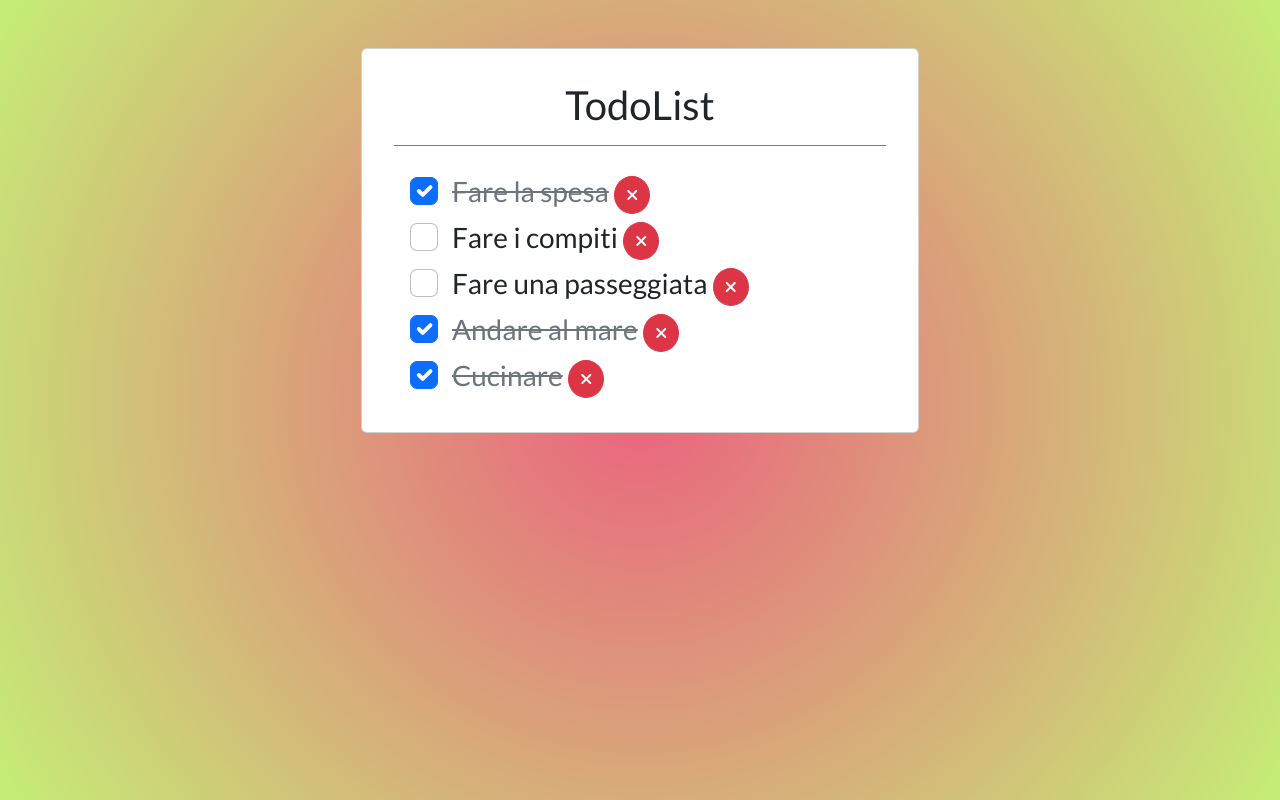
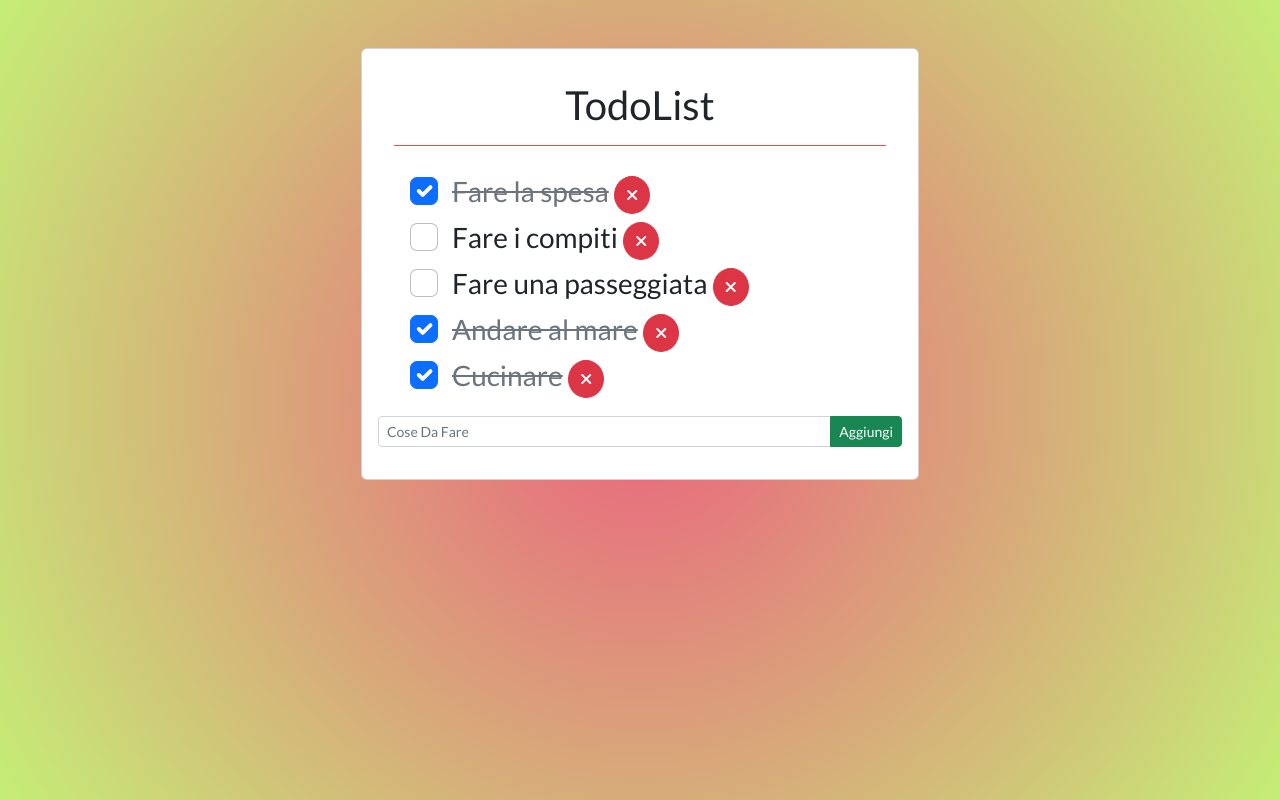
Before and after one commit to Anna93803/vue-todolist, a plain HTML site: page index.html in a window 1280 px wide. Drawn offline with nearby package versions, Linux system fonts and the light colour scheme.

Commit message:
add milestone 3

```diff
--- a/index.html
+++ b/index.html
@@ -37,11 +37,10 @@
                                 </div>
                             </li>
                         </ul>
-                        <!-- <ul>
-                            <li v-for="(todo, i) in listTodo" class="fs-3"
-                            :class="{'text-decoration-line-through' : todo.done,
-                                    'text-secondary' : todo.done}">{{listTodo[i].text}}</li>
-                        </ul> -->
+                        <div class="input-group input-group-sm mb-3">
+                            <input type="text" class="form-control" aria-label="Sizing example input" placeholder="Cose Da Fare" aria-describedby="inputGroup-sizing-sm" v-model="addTextTodo">
+                            <button type="button" class="btn btn-success" @click="addTodo()">Aggiungi</button>
+                        </div>
                     </div>
                 </div>
             </div>
--- a/js/script.js
+++ b/js/script.js
@@ -8,6 +8,11 @@
 // cliccando su di essa, senza chiedere all’utente conferma,
 // il todo viene rimosso dalla lista.
 
+
+// MILESTONE 3
+// Predisporre un campo di input testuale (sempre visibile) e un pulsante “aggiungi”:
+// cliccando sul pulsante, il testo digitato viene letto e utilizzato per creare un nuovo todo,
+// che quindi viene aggiunto alla lista dei todo esistenti
 
 const todos = [
     {
@@ -35,15 +40,31 @@ const todos = [
 // console.log(todos);
 
 const appVue = new Vue ({
+
     el: "#app",
 
     data: {
         listTodo: todos,
+        addTextTodo: "",
     },
+
     methods: {
         deleteTodo(index) {
             this.listTodo.splice(index, 1);
+        },
+
+        addTodo() {
+
+            if(this.addTextTodo === "") {
+                return
+            }
+
+            this.listTodo.push({
+                text: this.addTextTodo,
+                done: false,
+            })
+
+            this.addTextTodo = ""
         }
     }
-
 });
```
